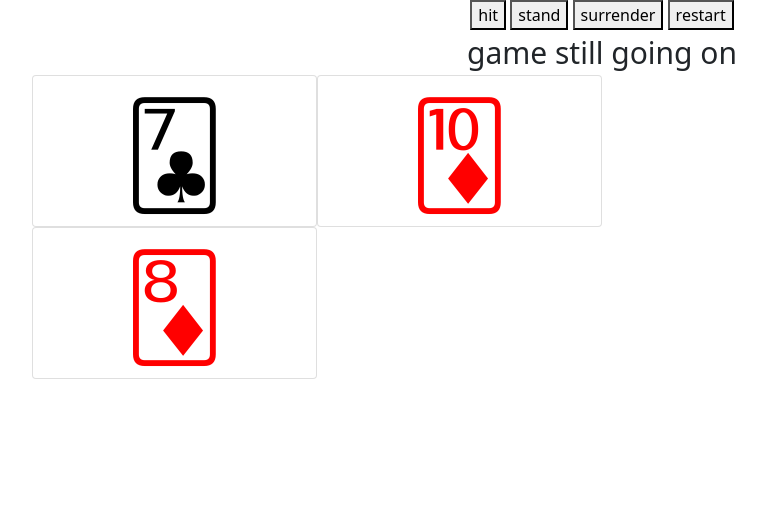
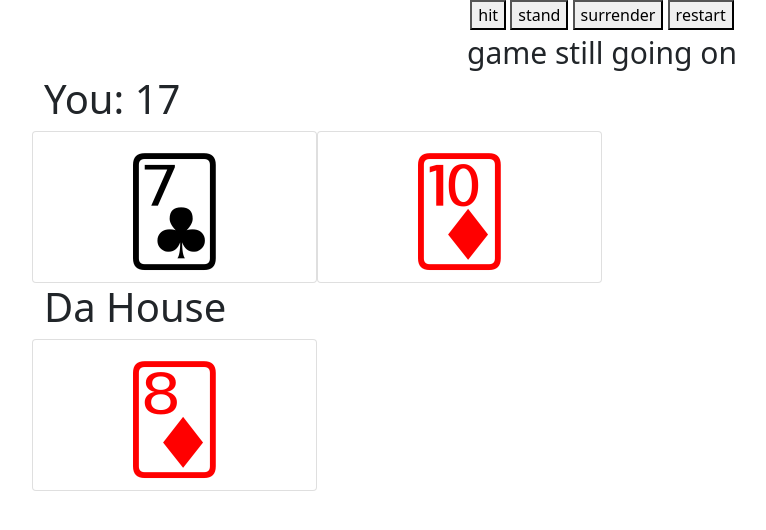
Before and after one commit to Martekode/php-blackjack, a PHP site: page / in a window 1280 px wide. Shown: the top 530 px of the page, without its empty margins (38-804 px from the left). Run offline with PHP 8.4, Linux system fonts and the light colour scheme.

Commit message:
player score visablity chack readme

```diff
--- a/index.php
+++ b/index.php
@@ -46,6 +46,7 @@ if(isset($_POST['stand'])){
     <?= $_SESSION['blackjack']->messaging() ?>
    </div>
    <div class="container">
+        <h1>You: <?= $_SESSION['blackjack']->getPlayer()->getScore() ?></h1>
         <div class="row">
             <?php foreach($_SESSION['blackjack']->getPlayer()->getCards() AS $card):?>
                 <div style="text-align:center; font-size:100px;" class="card col-lg-3">
@@ -53,6 +54,7 @@ if(isset($_POST['stand'])){
                 </div>
             <?php endforeach;?>
         </div>
+        <h1>Da House</h1>
         <div class="row">
             <?php if(!isset($_POST['stand'])):?>
                 <div style="text-align:center; font-size:100px;" class="card col-lg-3">
```
Also changed, not shown: README.md.
